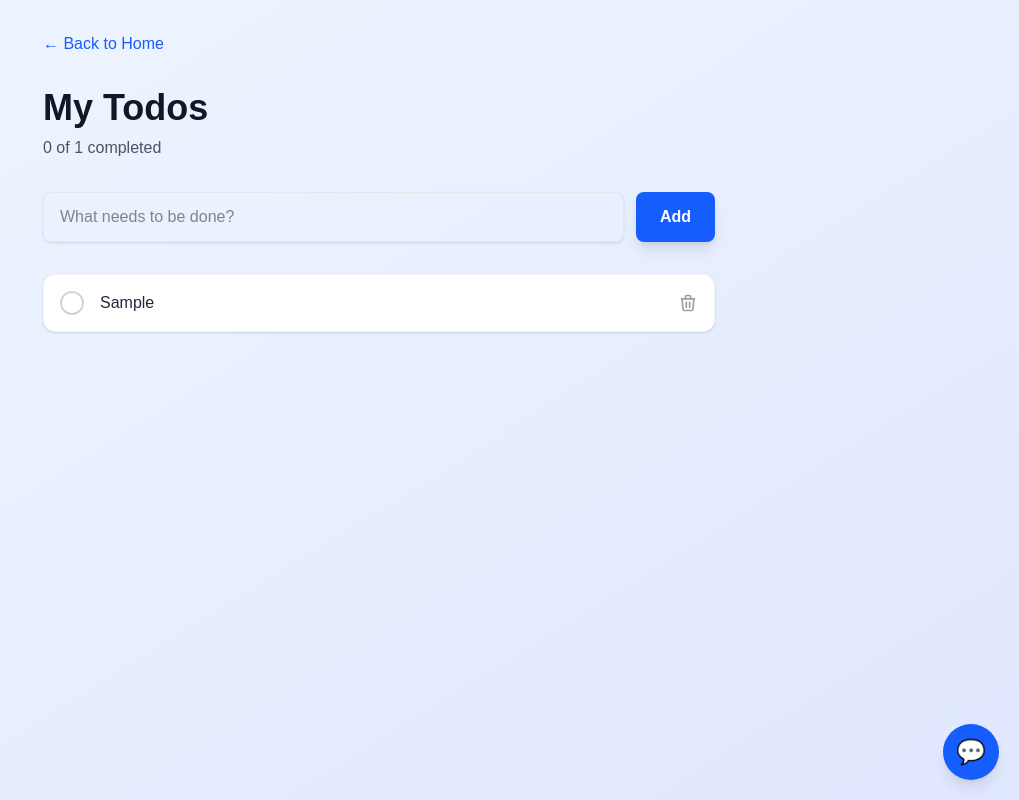
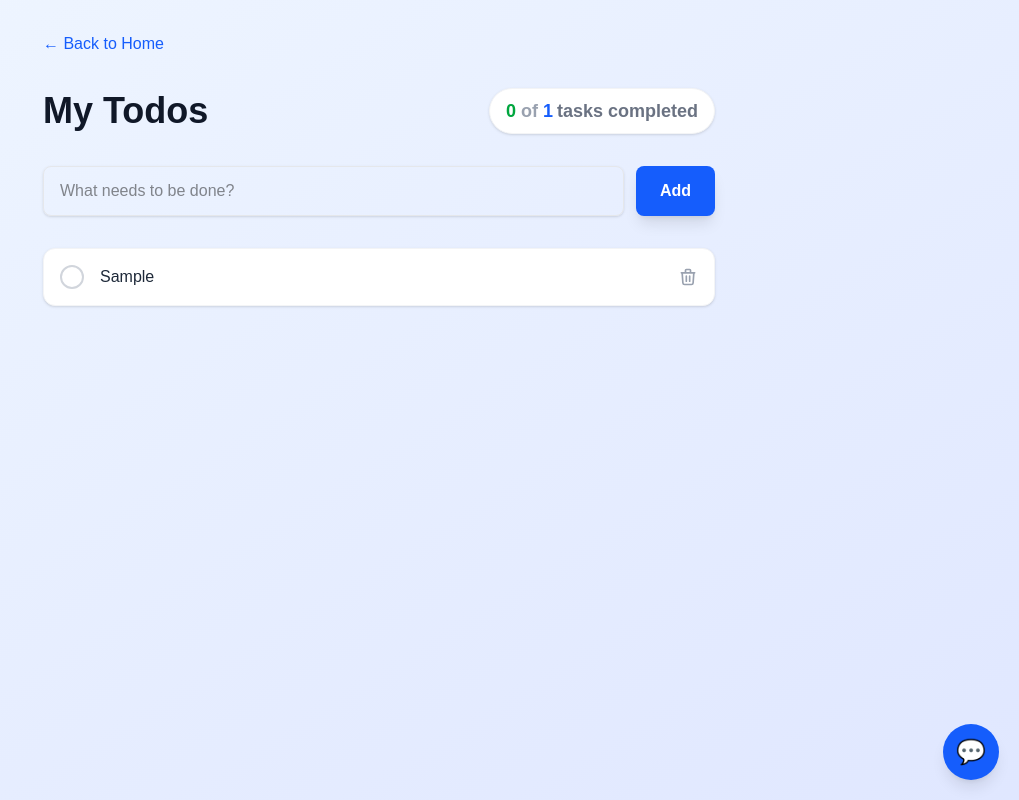
Before and after one commit to claudiodrusus/ember-todo-demo, a Next.js app: page /todos in a window 1280 px wide. Both pictures are taken after typing "Sample" into the empty fields and a click on the button "Add". Shown: the whole page, without its empty margins (261-1280 px from the left). Built offline with nearby package versions, Linux system fonts and the light colour scheme; no server answers.

Commit message:
fix(/todos): Add task count to header
Feedback ID: fb-1769741787497
Type: improvement

```diff
--- a/app/todos/page.tsx
+++ b/app/todos/page.tsx
@@ -71,12 +71,22 @@ export default function Todos() {
           ← Back to Home
         </Link>
 
-        <h1 className="text-4xl font-bold text-gray-900 mb-2">My Todos</h1>
-        <p className="text-gray-600 mb-8">
-          {totalCount === 0
-            ? "No todos yet. Add one below!"
-            : `${completedCount} of ${totalCount} completed`}
-        </p>
+        <div className="flex items-center justify-between mb-8">
+          <h1 className="text-4xl font-bold text-gray-900">My Todos</h1>
+          {totalCount > 0 && (
+            <div className="bg-white px-4 py-2 rounded-full shadow-sm border border-gray-100">
+              <span className="text-lg font-semibold text-gray-700">
+                <span className="text-green-600">{completedCount}</span>
+                <span className="text-gray-400"> of </span>
+                <span className="text-blue-600">{totalCount}</span>
+                <span className="text-gray-500 ml-1">tasks completed</span>
+              </span>
+            </div>
+          )}
+        </div>
+        {totalCount === 0 && (
+          <p className="text-gray-600 mb-8">No todos yet. Add one below!</p>
+        )}
 
         {/* Add Todo Form */}
         <form onSubmit={addTodo} className="mb-8">
```
